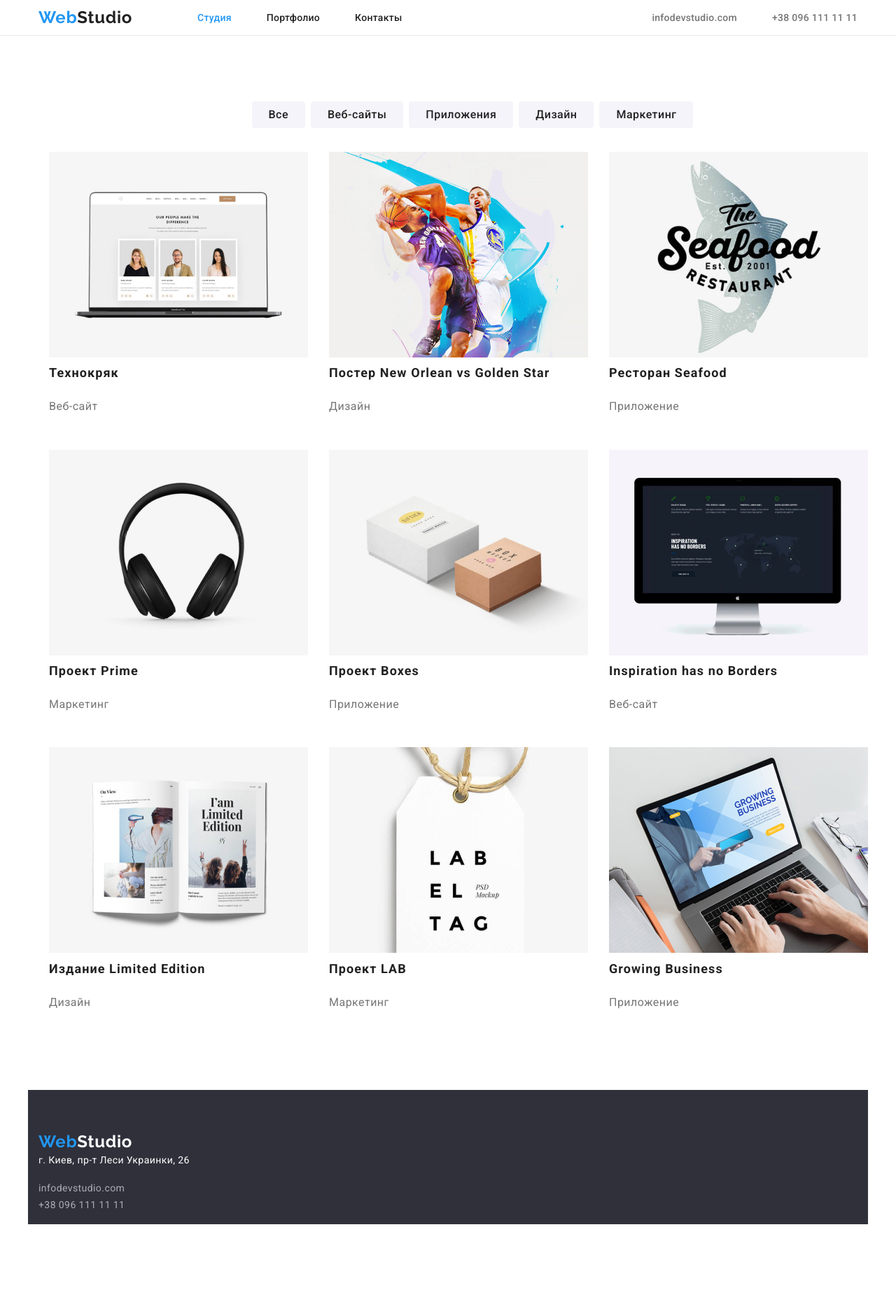
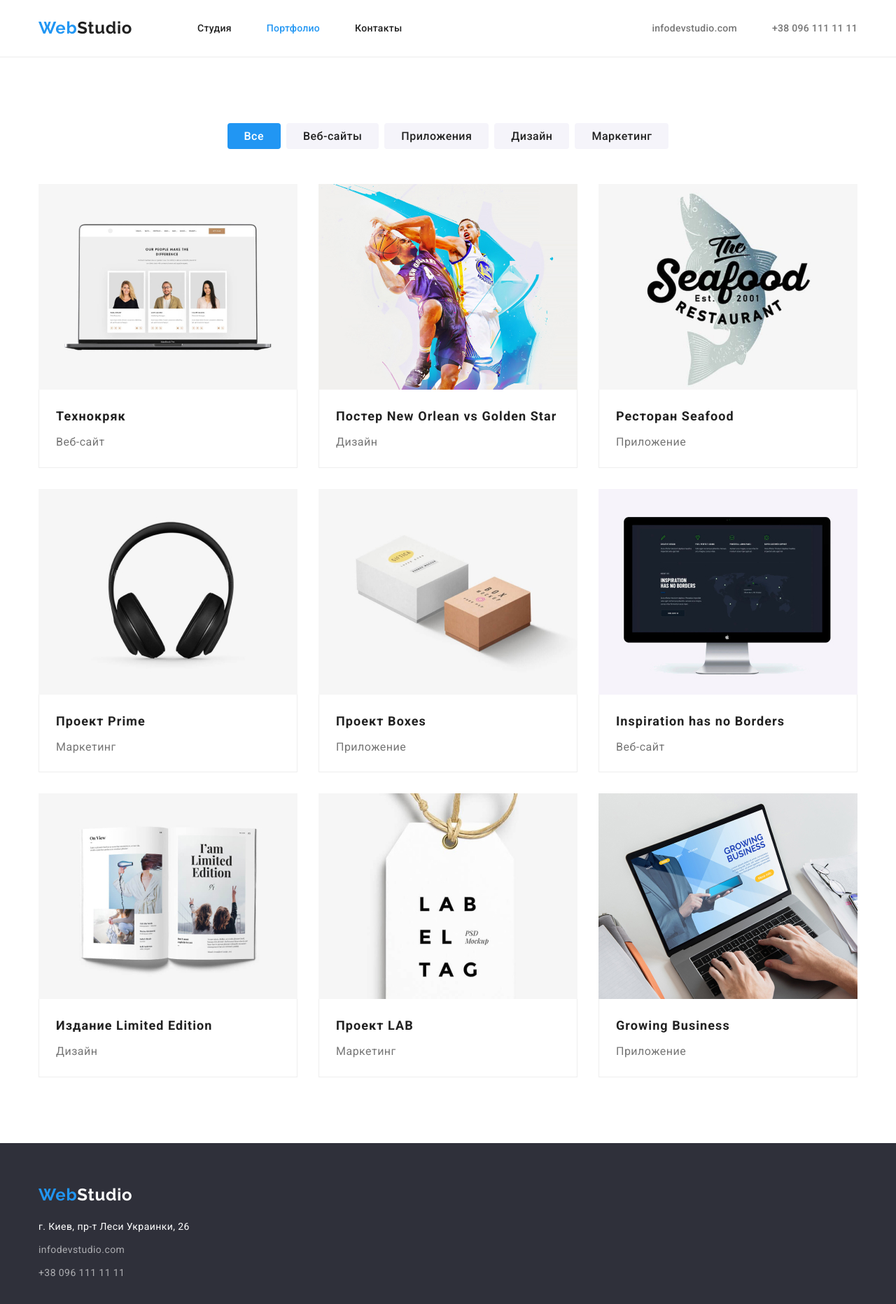
Before and after one commit to Pavelittio/goit-markup-hw-03, a plain HTML site: page portfolio.html in a window 1280 px wide. Shown: the whole page at 70% size. Before the commit the page ends 1750 px from the top, so only its background shows below. Drawn offline with nearby package versions, Linux system fonts and the light colour scheme.

Commit message:
HW-3_3
Сделал все по вашему разбору дз. И поправил текст в карточках комманды сотрудников.

```diff
--- a/css/styles.css
+++ b/css/styles.css
@@ -25,6 +25,12 @@ body{
     color: var(--main-text-color)
 }
 
+.container {
+    width: 1200px;
+    padding: 0 15px;
+    margin-left: auto;
+    margin-right: auto;
+}
 
 /* Утилитные стили */
 .section {
@@ -34,16 +40,18 @@ body{
 
 /* Стили для обнуления верхних отступов у элементов */
 h1,
-h1,
 h2,
 h3,
 h4,
 h5,
 h6,
 p {
-    margin-top: 0;
+    margin: 0;
 }
 
+img {
+    display: block;
+}
 
 /* Цвет половины логотипа */
 .logo-header {
@@ -53,19 +61,17 @@ p {
 /* Убираем в списках точки, Репета показал - прикольно!*/
 ul {
     list-style: none;
+    padding: 0;
+    margin: 0;
 
-}
-.container {
-    display: flex;
-    width: 1200px;
-    padding: 0 15px;
-    /* outline: 1px dotted red; */
-    align-items: center;
-    margin-left: auto;
-    margin-right: auto;
 }
 
 /* HADER */
+
+.heder-container {
+    display: flex;
+    align-items: center;
+}
 
 .logo {
         font-family: 'Raleway';
@@ -87,22 +93,17 @@ ul {
 }
 .nav-container {
     display: flex;
-    padding-left: 0;
     gap: 50px;
 }
-/* Вариант пробелов между лишками навигации,
-но гап удобнее
-.nav-container li:not(:last-child) {
-    margin-right: 50px;
-} */
 
-.site-nav a {
+.nav-link {
+    display: block;
     font-weight: 500;
     font-size: 14px;
     line-height: 1.2;
     letter-spacing: 0.02em;
     color: var(--main-text-color);
-    padding: 20px 0;
+    padding: 32px 0;
 }
 
 .site-nav .link.current {
@@ -128,7 +129,7 @@ ul {
     color: var(--brend-color);
 }
 
-.botton-line {
+.header {
     border-bottom: 1px solid #ececec;
 }
 
@@ -149,16 +150,12 @@ ul {
     white-space: nowrap;
 }
 
-.filter-list {
-    flex-direction: column;
-}
-
 .filter-button-list {
     display: flex;
     justify-content: center;
     gap: 8px;
-    margin: 0;
-    padding-top: 94px;
+    margin-bottom: 50px;
+    /* padding-top: 94px; */
 }
 
 
@@ -183,13 +180,23 @@ ul {
     background-color: var(--brend-color);
     color: #fff;
 }
+
+.active-btn {
+    background-color: var(--brend-color);
+    color: #fff;
+}
+
 /* Область карточек */
 .filter-cards {
+    display: flex;
     flex-wrap: wrap;
     gap: 30px;
-    margin: 0;
-    padding-top: 34px;
-    padding-bottom: 94px;
+}
+
+.portfolio-wrapper {
+    padding: 20px 24px;
+    border: 1px solid #EEEEEE;
+    border-top: none;
 }
 
 .card-title {
@@ -198,6 +205,7 @@ font-size: 18px;
     line-height: 2;
     letter-spacing: 0.06em;
     color: var(--main-text-color);
+    margin-bottom: 4px;
 }
 
 .card-filter {
@@ -207,24 +215,23 @@ color: var(--main-text-color);
     color: var(--second-text-color);
 }
 
-/* Footer */
-.footer-column {
-    flex-direction: column;
-    align-items: flex-start;
-    padding-top: 60px;
+/* FOOTER */
+
+.footer-list {
+    padding: 60px 0;
 }
+
 .background-footer {
     background-color: var(--footer-color);
 }
 
 .logo-footer {
+    display: inline-block;
     color: var(--white);
     text-decoration: none;
+    margin-bottom: 20px;
 }
 
-.adress-padding{
-    padding-left: 0;
-}
 .adress {
     font-size: 14px;
     line-height: 1.7;
@@ -241,6 +248,10 @@ color: var(--main-text-color);
     text-decoration: none;
 }
 
+.footer-mail-margin {
+    margin: 9px 0;
+}
+
 .footer-auth:hover,
 .footer-auth:focus {
     color: var(--brend-color);
@@ -250,11 +261,8 @@ color: var(--main-text-color);
 /* кнопка героя */
 
 .hero-section {
-        display: block;
-        /* width: 1200px; */
-        height: 600px;
     background-color: #2F303A;
-        /* padding: 0 15px; */
+    padding: 200px;
 }
 
 .hero-text {
@@ -264,18 +272,15 @@ color: var(--main-text-color);
     letter-spacing: 0.06em;
     text-transform: uppercase;
     color: var(--white);
-
     text-align: center;
-    padding-top: 200px;
-    padding-bottom: 30px;
-    margin: 0;
+    margin-bottom: 30px;
 
 }
 
 .hero-button {
     display: block;
     margin: 0 auto;
-
+    padding: 10px 32px;
     font-family: inherit;
     background-color: var(--brend-color);
     font-weight: 700;
@@ -284,12 +289,13 @@ color: var(--main-text-color);
     letter-spacing: 0.06em;
     color: var(--white);
     cursor: pointer;
+    border: none;
+    border-radius: 4px;
 }
 
 /* преимущества */
 .advanteges-list {
     display: flex;
-    padding-left: 0;
     margin-top: 0;
     margin-bottom: 0;
     gap: 30px;
@@ -298,12 +304,6 @@ color: var(--main-text-color);
     width: 270px;
 }
 
-
-/* .advanteges:not(:last-child) {
-     margin-right: 30px;
-} */
-
-
 .advanteges-h2 {
     font-weight: 700;
     font-size: 14px;
@@ -311,6 +311,7 @@ color: var(--main-text-color);
     letter-spacing: 0.03em;
     text-transform: uppercase;
     color: var(--main-text-color);
+    margin-bottom: 10px;
 }
 
 .advanteges-p {
@@ -322,18 +323,16 @@ color: var(--main-text-color);
 
 .info-heading {
     margin-bottom: 50px;
-    /* padding-top: 94px; */
-
-
     font-weight: 700;
     font-size: 36px;
     line-height: 1.2;
     letter-spacing: 0.03em;
     color: var(--main-text-color);
+    text-align: center;
 }
 
-.info-column {
-    flex-direction: column;
+.section.work {
+    padding-top: 0;
 }
 
 .info-link {
@@ -350,6 +349,8 @@ color: var(--main-text-color);
     line-height: 1.2;
     letter-spacing: 0.03em;
     color: var(--main-text-color);
+    text-align: center;
+    margin-top: 30px;
 }
 
 .our-team-p {
@@ -357,15 +358,12 @@ color: var(--main-text-color);
     line-height: 1.2;
     letter-spacing: 0.03em;
     color: var(--second-text-color);
+    text-align: center;
+    margin-top: 10px;
 }
 
 .bcg {
     background-color: #F5F4FA;;
-}
-
-.team-column {
-    flex-direction: column;
-
 }
 
 .team-list {
--- a/portfolio.html
+++ b/portfolio.html
@@ -16,15 +16,15 @@
     <link rel="stylesheet" href="./css/styles.css" />
   </head>
   <body>
-    <header class="botton-line">
-      <div class="container">
+    <header class="header">
+      <div class="container heder-container">
         <a href="#" class="logo">Web<span class="logo-header">Studio</span></a>
 
         <nav class="site-nav">
           <ul class="nav-container">
-            <li><a href="./index.html" class="link auth-link current">Студия</a></li>
-            <li><a href="./portfolio.html" class="link auth-link">Портфолио</a></li>
-            <li><a href="#" class="link auth-link">Контакты</a></li>
+            <li><a href="./index.html" class="link nav-link">Студия</a></li>
+            <li><a href="./portfolio.html" class="link nav-link current">Портфолио</a></li>
+            <li><a href="#" class="link nav-link">Контакты</a></li>
           </ul>
         </nav>
 
@@ -40,76 +40,92 @@
     </header>
 
     <main>
-      <section>
+      <section class="section">
         <div class="container">
           <h1 class="visually-hidden">Портфолио</h1>
-          <div class="filter-list">
           <ul class="filter-button-list">
-              <li><button type="button" class="filter-button filter">Все</button></li>
+            <li><button type="button" class="filter-button filter active-btn">Все</button></li>
             <li><button type="button" class="filter-button filter">Веб-сайты</button></li>
             <li><button type="button" class="filter-button filter">Приложения</button></li>
             <li><button type="button" class="filter-button filter">Дизайн</button></li>
             <li><button type="button" class="filter-button filter">Маркетинг</button></li>
           </ul>
 
-            <ul class="container filter-cards">
+          <ul class="filter-cards">
             <li>
               <img src="./images/people.jpg" alt="Люди" width="370" />
+              <div class="portfolio-wrapper">
                 <h2 class="card-title">Технокряк</h2>
                 <p class="card-filter">Веб-сайт</p>
+              </div>
             </li>
             <li>
               <img src="./images/sport.jpg" alt="Спортсмены" width="370" />
+              <div class="portfolio-wrapper">
                 <h2 class="card-title">Постер <span lang="en">New Orlean vs Golden Star</span></h2>
                 <p class="card-filter">Дизайн</p>
+              </div>
             </li>
             <li>
               <img src="./images/seafood.jpg" alt="Морская еда" width="370" />
+              <div class="portfolio-wrapper">
                 <h2 class="card-title">Ресторан <span lang="en">Seafood</span></h2>
                 <p class="card-filter">Приложение</p>
+              </div>
             </li>
             <li>
               <img src="./images/nausnik.jpg" alt="Наушники" width="370" />
+              <div class="portfolio-wrapper">
                 <h2 class="card-title">Проект <span lang="en">Prime</span></h2>
                 <p class="card-filter">Маркетинг</p>
+              </div>
             </li>
             <li>
               <img src="./images/boxes.jpg" alt="Подарочная упаковка" width="370" />
+              <div class="portfolio-wrapper">
                 <h2 class="card-title">Проект <span lang="en">Boxes</span></h2>
                 <p class="card-filter">Приложение</p>
+              </div>
             </li>
             <li>
               <img src="./images/display.jpg" alt="Монитор" width="370" />
+              <div class="portfolio-wrapper">
                 <h2 class="card-title"><span lang="en">Inspiration has no Borders</span></h2>
                 <p class="card-filter">Веб-сайт</p>
+              </div>
             </li>
             <li>
               <img src="./images/book.jpg" alt="Книга" width="370" />
+              <div class="portfolio-wrapper">
                 <h2 class="card-title">Издание <span lang="en"></span> Limited Edition</h2>
                 <p class="card-filter">Дизайн</p>
+              </div>
             </li>
             <li>
               <img src="./images/sheet.jpg" alt="Этикетка" width="370" />
+              <div class="portfolio-wrapper">
                 <h2 class="card-title">Проект <span lang="en">LAB</span></h2>
                 <p class="card-filter">Маркетинг</p>
+              </div>
             </li>
             <li>
               <img src="./images/notebook.jpg" alt="Ноутбук" width="370" />
+              <div class="portfolio-wrapper">
                 <h2 class="card-title"><span lang="en">Growing Business</span></h2>
                 <p class="card-filter">Приложение</p>
+              </div>
             </li>
           </ul>
-          </div>
         </div>
       </section>
     </main>
 
-    <footer>
-      <div class="container footer-column background-footer">
-        <a href="#" class="logo logofuter-padding">Web<span class="logo-footer">Studio</span></a>
+    <footer class="background-footer footer-list">
+      <div class="container">
+        <a href="#" class="logo">Web<span class="logo-footer">Studio</span></a>
         <address class="adress">г. Киев, пр-т Леси Украинки, 26</address>
-        <ul class="adress-padding">
-          <li>
+        <ul>
+          <li class="footer-mail-margin">
             <a href="mailto:infodevstudio.com" class="footer-auth">infodevstudio.com</a>
           </li>
           <li>
```
Also changed, not shown: index.html (+18 -20 lines). Lines whose indentation alone changed are shown as unchanged.
